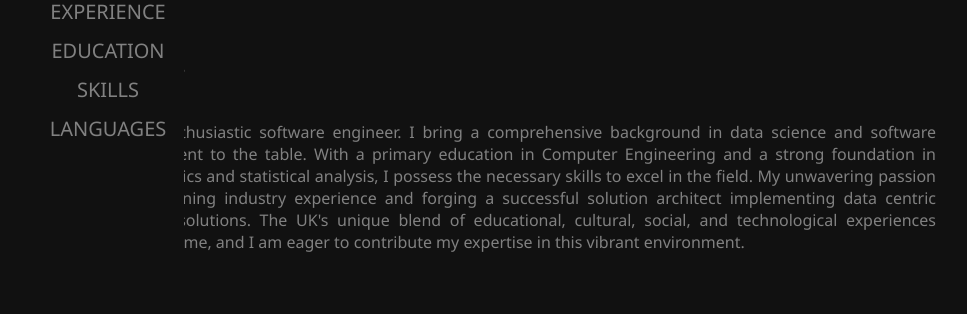
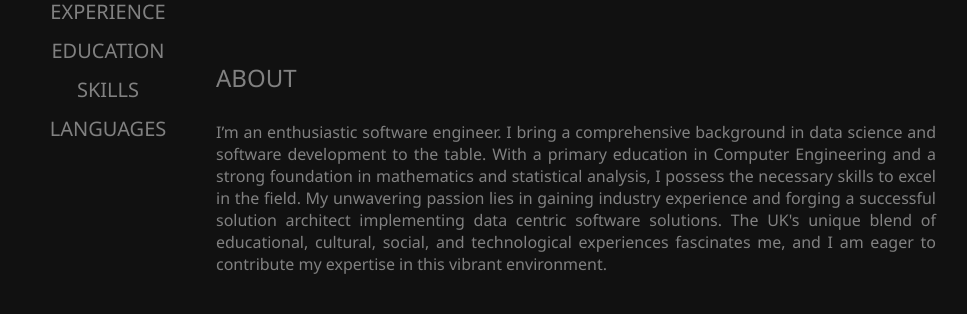
Before and after one commit to DilendraSajini/Dilendra-Sajini-Resume, a plain HTML site: page index.html in a window 1280 px wide. Shown: the part 324-638 px from the top of the page, without its empty margins (168-1135 px from the left). Drawn offline with Linux system fonts and the light colour scheme.

Commit message:
Update style.css

```diff
--- a/style.css
+++ b/style.css
@@ -85,5 +85,5 @@ h3 {
 }
 
 #mainLeft {
-    margin-left: 5em;
+    margin-left: 12em;
 }
```
